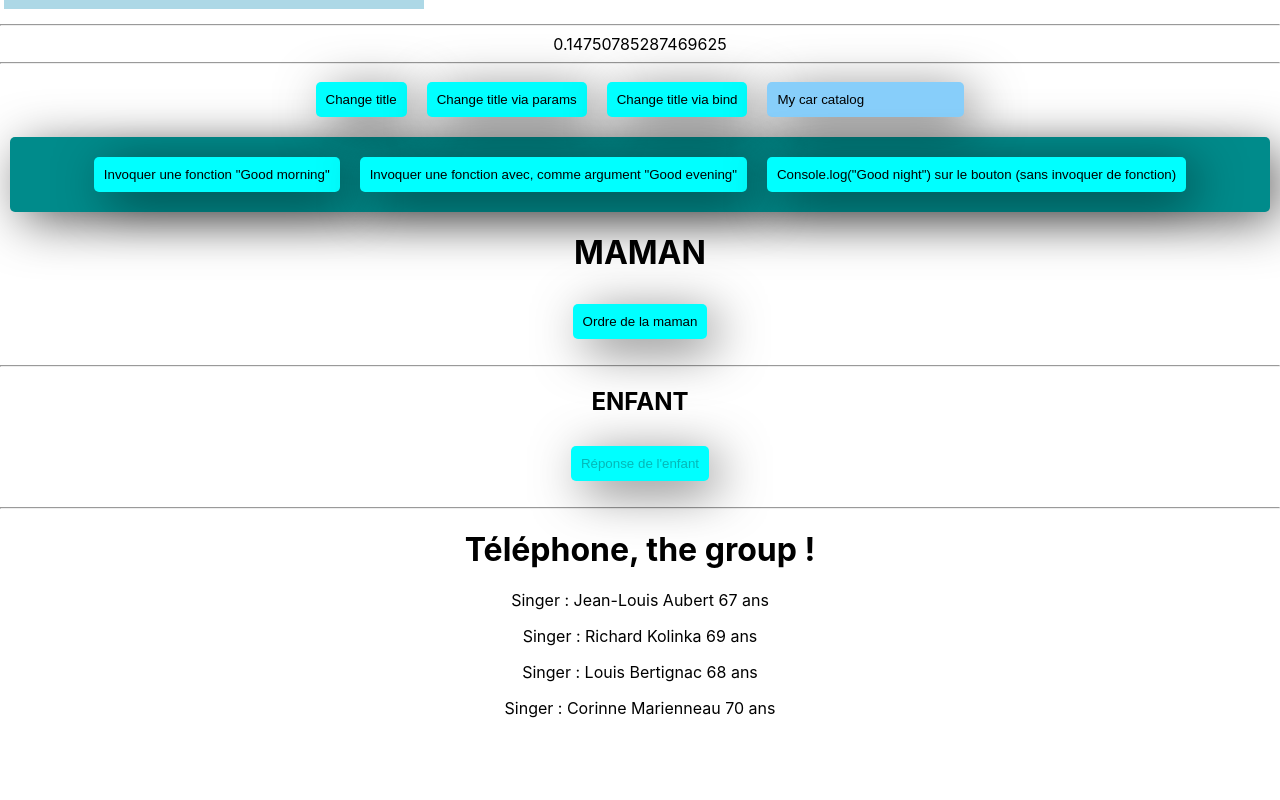
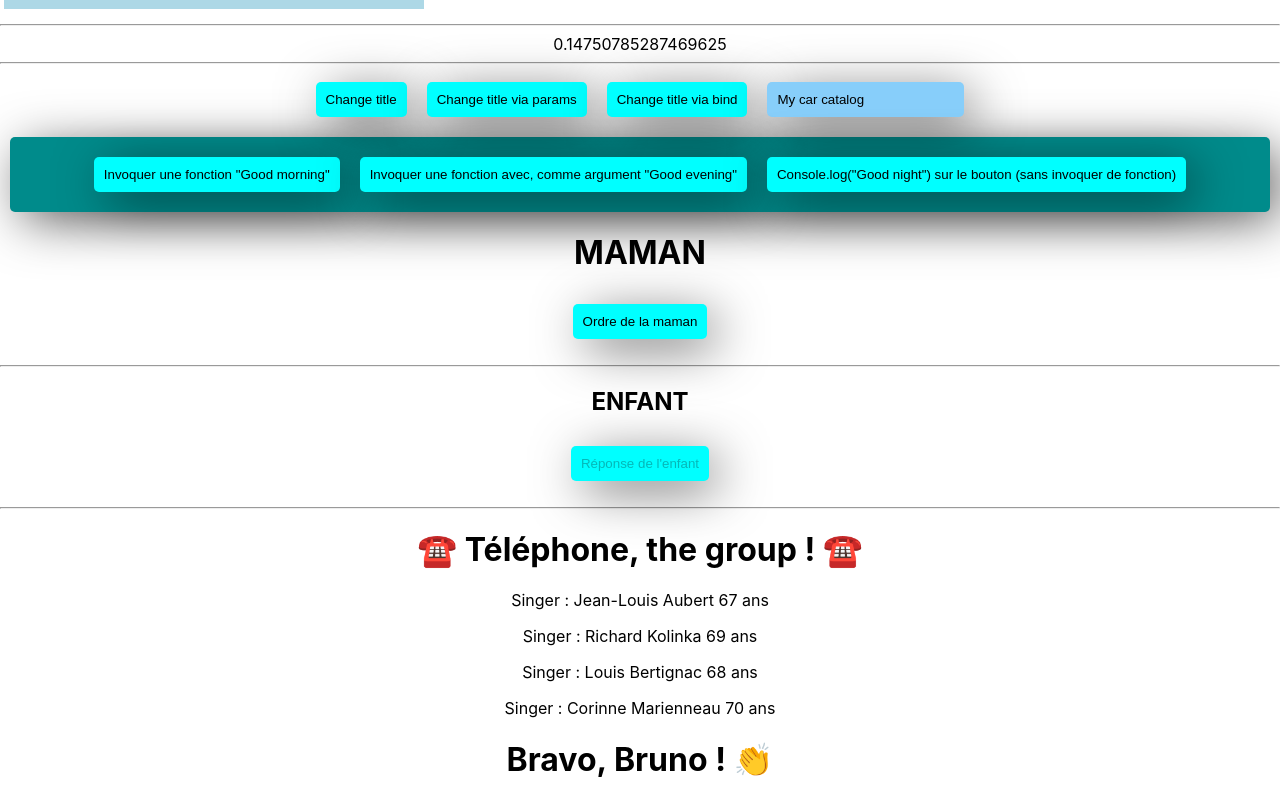
Before and after one commit to wendybaque/Cars-App-Udemy, a React (Create React App) app: page / in a window 1280 px wide. Shown: the part 672-1472 px from the top of the page. Before the commit the page ends 1406 px from the top, so only its background shows below. Built offline with nearby package versions, Linux system fonts and the light colour scheme.

Commit message:
Vidéo 39 conditions

```diff
--- a/src/App.js
+++ b/src/App.js
@@ -3,6 +3,7 @@ import Mycars from './components/MyCars';
 import Welcome from './components/Welcome';
 import Maman from './components/Maman';
 import Display from './components/Display';
+import Result from './components/Game';
 
 import './App.css';
 
@@ -59,6 +60,7 @@ changeViaInput = (e) => {
         <Welcome />
         <Maman />
         <Display />
+        <Result />
       </div>
     );
   }
--- a/src/components/Display.jsx
+++ b/src/components/Display.jsx
@@ -8,7 +8,7 @@ class Display extends Component {
   return (
     <div>
         <hr />
-        <h1>Téléphone, the group !</h1>
+        <h1>☎️ Téléphone, the group ! ☎️</h1>
         <Singers name="Jean-Louis Aubert" age="67 ans"/>
         <Singers name="Richard Kolinka" age="69 ans"/>
         <Singers name="Louis Bertignac" age="68 ans"/>
--- /dev/null
+++ b/src/components/Game.jsx
@@ -0,0 +1,47 @@
+// Exercice destructuring et conditions :
+
+import React, {Component} from "react";
+
+class Result extends Component {
+    state = {
+        name:"Bruno",
+        winner:true
+    }
+    // SOLUTION 1
+    // render() {
+    //     if(this.state.winner) {
+    //         return(<h1>Bravo, {this.state.name} ! 👏</h1>)
+    //     } else {
+    //         return(<h1>Dommage, {this.state.name}, tu as perdu ! 😵</h1>)
+    //     }
+    // }
+
+    // SOLUTION 2
+    // render() {
+
+    //     let result;
+
+    //     if(this.state.winner) {
+    //         result = <h1>Bravo, {this.state.name}, tu as gagné ! 👏</h1>
+    //         } else {
+    //         result = <h1>Dommage, {this.state.name}, tu as perdu ! 😵</h1>
+    //         }
+    //         return result;
+    // }
+
+    // SOLUTION 3 (ternaire)
+    render(){
+        return(
+            this.state.winner ? (<h1>Bravo, {this.state.name} ! 👏</h1>) : (<h1>Dommage, {this.state.name}, tu as perdu ! 😵</h1>)
+        )
+    }
+
+    // SOLUTION 4 (&&/AND) (n'affiche le texte que s'il gagne/que la condition est true)
+    // render(){
+    //     return(
+    //         this.state.winner && <h1>Bravo, {this.state.name} ! 👏</h1>
+    //     )
+    // }
+}
+
+export default Result;
```
